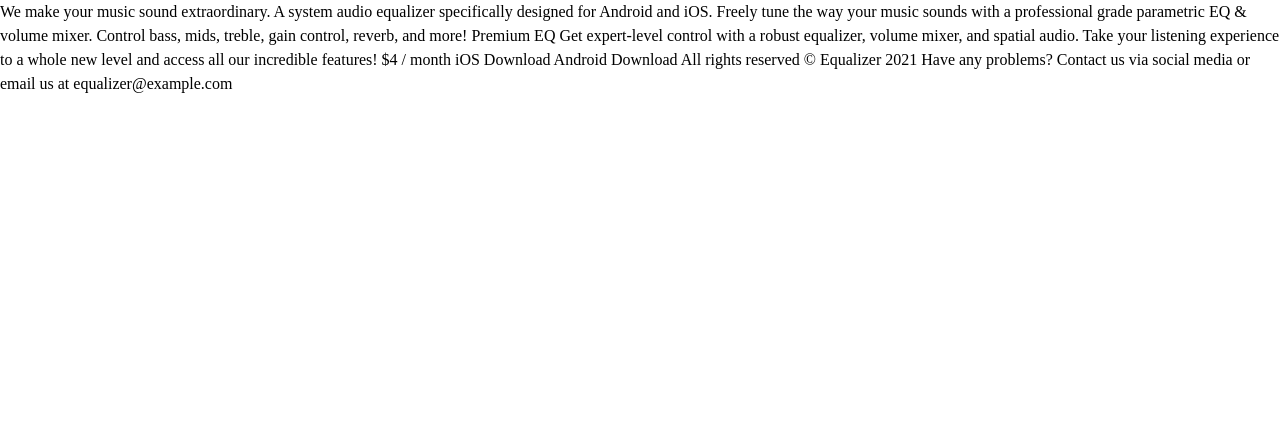
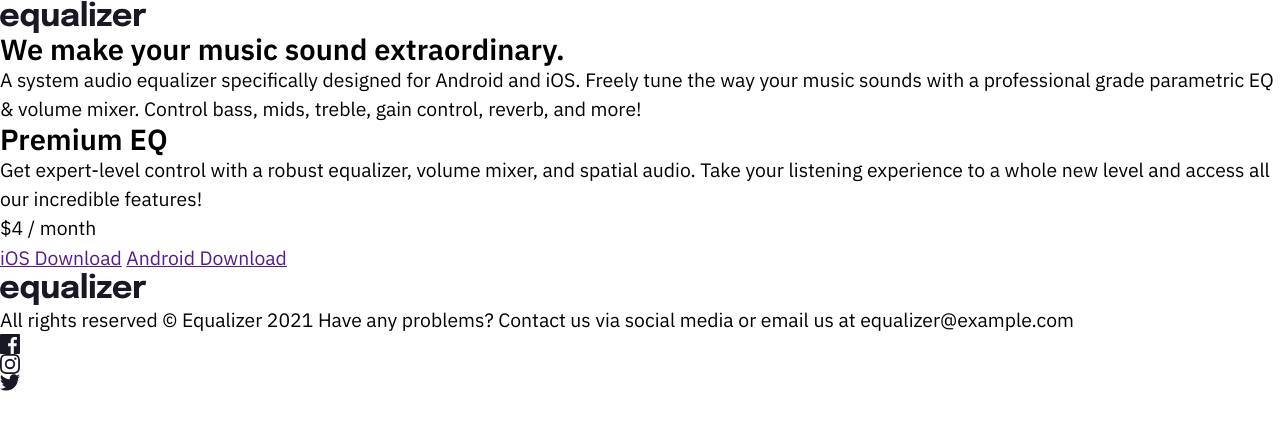
Before and after one commit to hphemanathan/Equalizer-landing-page, a website: page index.html in a window 1280 px wide. Drawn offline with Linux system fonts and the light colour scheme.

Commit message:
wip git commit -m wip

```diff
--- a/index.html
+++ b/index.html
@@ -16,17 +16,60 @@
       rel="stylesheet" />
     <link rel="stylesheet" href="css/style.css" />
 
-    <title>Frontend Mentor | Equalizer landing page</title>
+    <title>Equalizer landing page</title>
   </head>
+  <header class="header">
+    <img src="assets/logo.svg" alt="company logo" class="logo" />
+  </header>
   <body>
-    We make your music sound extraordinary. A system audio equalizer
-    specifically designed for Android and iOS. Freely tune the way your music
-    sounds with a professional grade parametric EQ & volume mixer. Control bass,
-    mids, treble, gain control, reverb, and more! Premium EQ Get expert-level
-    control with a robust equalizer, volume mixer, and spatial audio. Take your
-    listening experience to a whole new level and access all our incredible
-    features! $4 / month iOS Download Android Download All rights reserved ©
-    Equalizer 2021 Have any problems? Contact us via social media or email us at
-    equalizer@example.com
+    <main class="container">
+      <section class="section__intro">
+        <h1 class="section__intro--heading">
+          We make your music sound extraordinary.
+        </h1>
+        <p class="section__intro--text">
+          A system audio equalizer specifically designed for Android and iOS.
+          Freely tune the way your music sounds with a professional grade
+          parametric EQ & volume mixer. Control bass, mids, treble, gain
+          control, reverb, and more!
+        </p>
+      </section>
+      <section class="section__download">
+        <h2 class="section__download--heading">Premium EQ</h2>
+        <p class="section__download--text">
+          Get expert-level control with a robust equalizer, volume mixer, and
+          spatial audio. Take your listening experience to a whole new level and
+          access all our incredible features!
+        </p>
+        <div class="section__download--price">$4 / month</div>
+        <a href="" class="btn section__download__button--iphone">
+          iOS Download</a
+        >
+        <a href="" class="btn section__download__button--android">
+          Android Download</a
+        >
+      </section>
+    </main>
+    <footer class="footer">
+      <img src="assets/logo.svg" alt="Company logo" class="footer__logo" />
+      <p class="footer__text">
+        All rights reserved © Equalizer 2021 Have any problems? Contact us via
+        social media or email us at equalizer@example.com
+      </p>
+      <div class="footer__icon--social">
+        <img
+          src="assets/icon-facebook.svg"
+          alt="facebook"
+          class="footer__icon__social-fb" />
+        <img
+          src="assets/icon-instagram.svg"
+          alt="facebook"
+          class="footer__icon__social-insta" />
+        <img
+          src="assets/icon-twitter.svg"
+          alt="facebook"
+          class="footer__icon__social-x" />
+      </div>
+    </footer>
   </body>
 </html>
--- a/sass/base/_base.scss
+++ b/sass/base/_base.scss
@@ -1,5 +1,3 @@
-@import "utilities";
-
 *,
 *::before,
 *::after {
@@ -69,3 +67,9 @@ h3,
 h4 {
   text-wrap: balance;
 }
+
+body {
+  font-family: var(--f-fa);
+  font-size: var(--f-s-body);
+  font-weight: var(--f-w-n);
+}
--- a/sass/base/_utilities.scss
+++ b/sass/base/_utilities.scss
@@ -1,5 +1,7 @@
-$color-black: #191826;
-$color-white: #fcfaf9;
-$color-green: #66e2dc;
-$color-red: #fa7453;
-$color-yellow: #ffb964;
+:root {
+  --color-black: #191826;
+  --color-white: #fcfaf9;
+  --color-green: #66e2dc;
+  --color-red: #fa7453;
+  --color-yellow: #ffb964;
+}
--- a/sass/main.scss
+++ b/sass/main.scss
@@ -1,3 +1,5 @@
 @import "base/base";
 @import "base/utilities";
 @import "base/typography";
+
+@import "pages/home";
```
Also changed, not shown: css/style.css, sass/pages/_home.scss (added).
